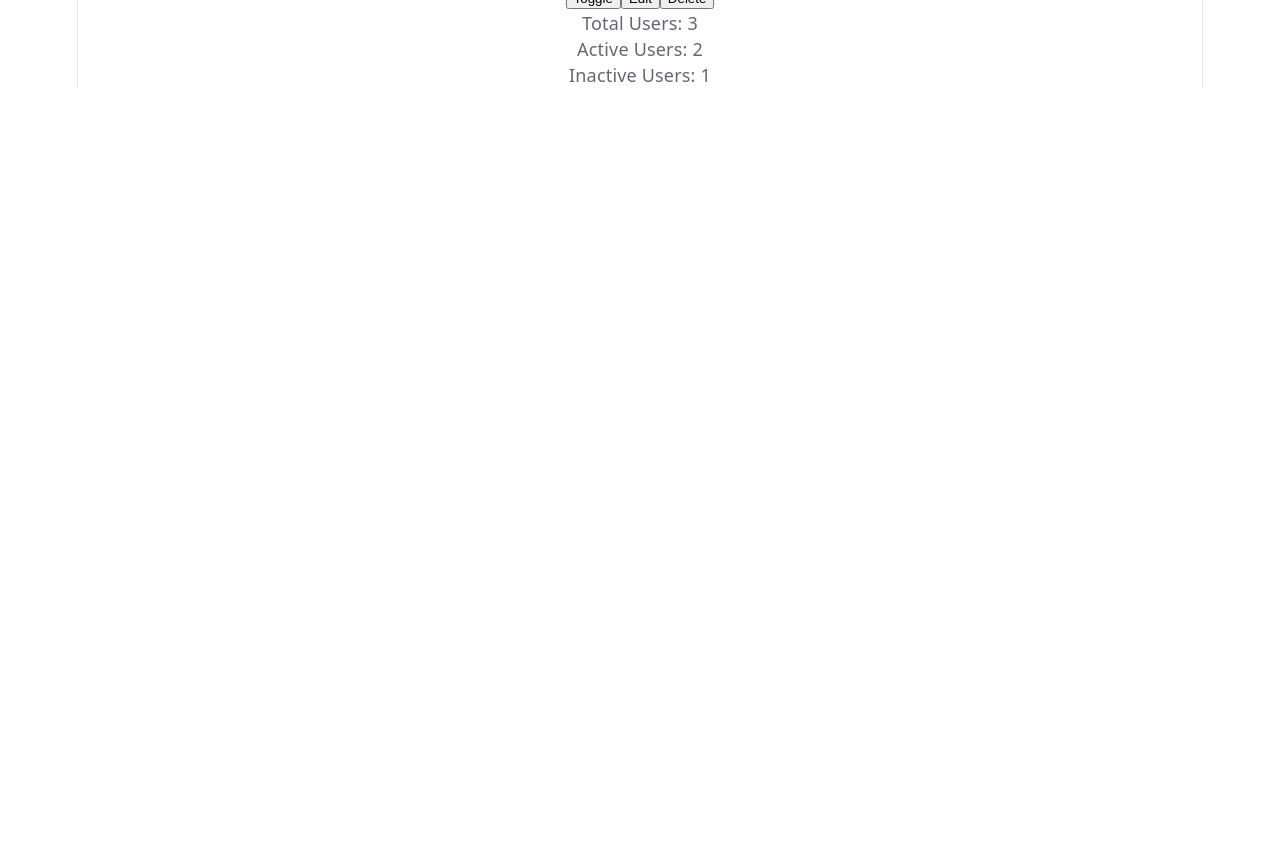
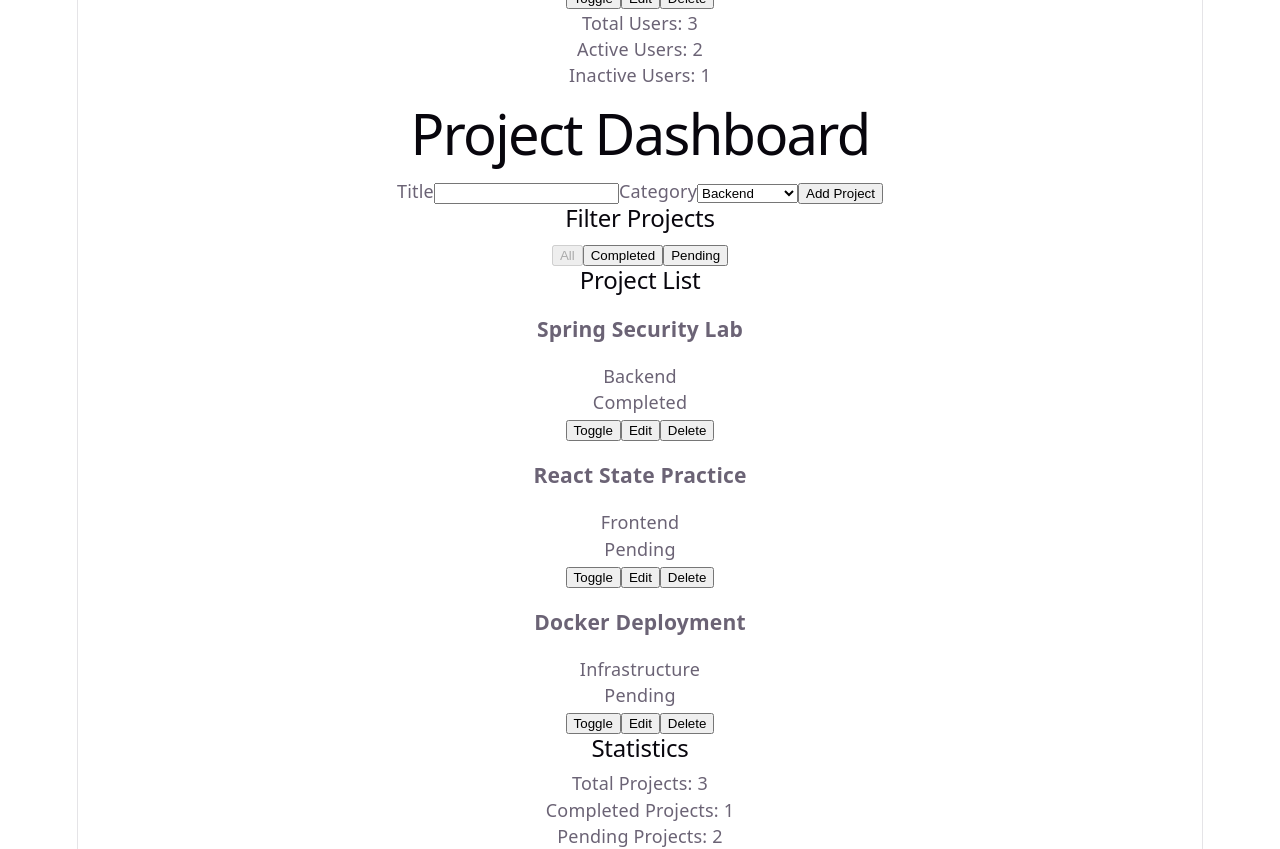
Before and after one commit to kho903/dev-journey, a React (Vite) app in the folder learning/react/02-state-events/practice/react-state-events-practice/: page / in a window 1280 px wide. Shown: the part 1720-2569 px from the top of the page. Before the commit the page ends 1808 px from the top, so only its background shows below. Built offline with nearby package versions, Linux system fonts and the light colour scheme.

Commit message:
feat: add final state dashboard mission
Refs #24

```diff
--- a/learning/react/02-state-events/practice/react-state-events-practice/src/App.jsx
+++ b/learning/react/02-state-events/practice/react-state-events-practice/src/App.jsx
@@ -7,6 +7,7 @@ import ControlledInput from "./practice/03-controlled-input/ControlledInput";
 import SimpleForm from "./practice/04-simple-form/SimpleForm";
 import ArrayState from "./practice/05-array-state/ArrayState";
 import UserManagement from "./mission/04-user-management/UserManagement";
+import StateDashboard from "./mission/05-state-dashboard/StateDashboard";
 
 function App() {
   return (
@@ -20,6 +21,7 @@ function App() {
       <FormDashboard />
       <SkillManager />
       <UserManagement />
+      <StateDashboard />
     </section>
   );
 }
--- /dev/null
+++ b/learning/react/02-state-events/practice/react-state-events-practice/src/mission/05-state-dashboard/StateDashboard.jsx
@@ -0,0 +1,248 @@
+import { useState } from "react";
+
+const initialProjects = [
+  {
+    id: 1,
+    title: "Spring Security Lab",
+    category: "backend",
+    completed: true,
+  },
+  {
+    id: 2,
+    title: "React State Practice",
+    category: "frontend",
+    completed: false,
+  },
+  {
+    id: 3,
+    title: "Docker Deployment",
+    category: "infra",
+    completed: false,
+  },
+];
+
+const initialForm = {
+  title: "",
+  category: "backend",
+};
+
+const categoryLabels = {
+  backend: "Backend",
+  frontend: "Frontend",
+  infra: "Infrastructure",
+};
+
+function StateDashboard() {
+  const [projects, setProjects] = useState(initialProjects);
+  const [form, setForm] = useState(initialForm);
+  const [editingId, setEditingId] = useState(null);
+  const [filter, setFilter] = useState("all");
+
+  const isEditing = editingId !== null;
+
+  const totalProjects = projects.length;
+
+  const completedProjects = projects.filter(
+    (project) => project.completed,
+  ).length;
+
+  const pendingProjects = totalProjects - completedProjects;
+
+  const filteredProjects =
+    filter === "all"
+      ? projects
+      : projects.filter((project) =>
+          filter === "completed" ? project.completed : !project.completed,
+        );
+
+  function handleChange(event) {
+    const { name, value } = event.target;
+
+    setForm((prevForm) => ({
+      ...prevForm,
+      [name]: value,
+    }));
+  }
+
+  function handleSubmit(event) {
+    event.preventDefault();
+
+    const trimmedTitle = form.title.trim();
+
+    if (trimmedTitle === "") {
+      return;
+    }
+
+    if (isEditing) {
+      setProjects((prevProjects) =>
+        prevProjects.map((project) =>
+          project.id === editingId
+            ? {
+                ...project,
+                title: trimmedTitle,
+                category: form.category,
+              }
+            : project,
+        ),
+      );
+    } else {
+      const newProject = {
+        id: Date.now(),
+        title: trimmedTitle,
+        category: form.category,
+        completed: false,
+      };
+
+      setProjects((prevProjects) => [...prevProjects, newProject]);
+    }
+
+    resetForm();
+  }
+
+  function handleToggle(id) {
+    setProjects((prevProjects) =>
+      prevProjects.map((project) =>
+        project.id === id
+          ? {
+              ...project,
+              completed: !project.completed,
+            }
+          : project,
+      ),
+    );
+  }
+
+  function handleEdit(project) {
+    setForm({
+      title: project.title,
+      category: project.category,
+    });
+
+    setEditingId(project.id);
+  }
+
+  function handleDelete(id) {
+    setProjects((prevProjects) =>
+      prevProjects.filter((project) => project.id !== id),
+    );
+
+    if (editingId === id) {
+      resetForm();
+    }
+  }
+
+  function handleCancel() {
+    resetForm();
+  }
+
+  function resetForm() {
+    setForm({
+      ...initialForm,
+    });
+
+    setEditingId(null);
+  }
+
+  return (
+    <section>
+      <h1>Project Dashboard</h1>
+
+      <form onSubmit={handleSubmit}>
+        <label>
+          Title
+          <input
+            type="text"
+            name="title"
+            value={form.title}
+            onChange={handleChange}
+          />
+        </label>
+
+        <label>
+          Category
+          <select name="category" value={form.category} onChange={handleChange}>
+            <option value="backend">Backend</option>
+            <option value="frontend">Frontend</option>
+            <option value="infra">Infrastructure</option>
+          </select>
+        </label>
+
+        <button type="submit">
+          {isEditing ? "Save Project" : "Add Project"}
+        </button>
+
+        {isEditing && (
+          <button type="button" onClick={handleCancel}>
+            Cancel Edit
+          </button>
+        )}
+      </form>
+
+      <div>
+        <h2>Filter Projects</h2>
+
+        <button
+          type="button"
+          onClick={() => setFilter("all")}
+          disabled={filter === "all"}
+        >
+          All
+        </button>
+
+        <button
+          type="button"
+          onClick={() => setFilter("completed")}
+          disabled={filter === "completed"}
+        >
+          Completed
+        </button>
+
+        <button
+          type="button"
+          onClick={() => setFilter("pending")}
+          disabled={filter === "pending"}
+        >
+          Pending
+        </button>
+      </div>
+
+      <div>
+        <h2>Project List</h2>
+
+        {filteredProjects.length === 0 && <p>No projects found</p>}
+
+        {filteredProjects.map((project) => (
+          <div key={project.id}>
+            <h3>{project.title}</h3>
+
+            <p>{categoryLabels[project.category]}</p>
+
+            <p>{project.completed ? "Completed" : "Pending"}</p>
+
+            <button type="button" onClick={() => handleToggle(project.id)}>
+              Toggle
+            </button>
+
+            <button type="button" onClick={() => handleEdit(project)}>
+              Edit
+            </button>
+
+            <button type="button" onClick={() => handleDelete(project.id)}>
+              Delete
+            </button>
+          </div>
+        ))}
+      </div>
+
+      <div>
+        <h2>Statistics</h2>
+
+        <p>Total Projects: {totalProjects}</p>
+        <p>Completed Projects: {completedProjects}</p>
+        <p>Pending Projects: {pendingProjects}</p>
+      </div>
+    </section>
+  );
+}
+
+export default StateDashboard;
```
